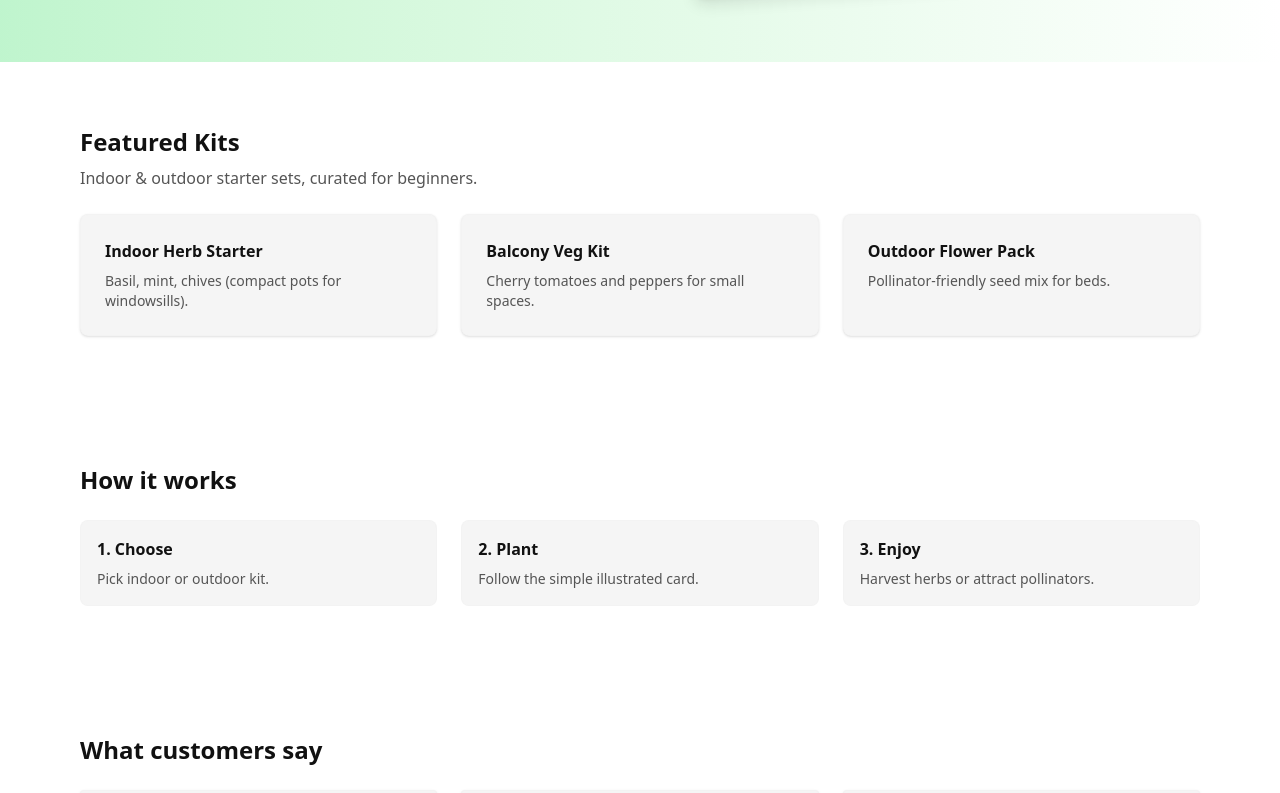
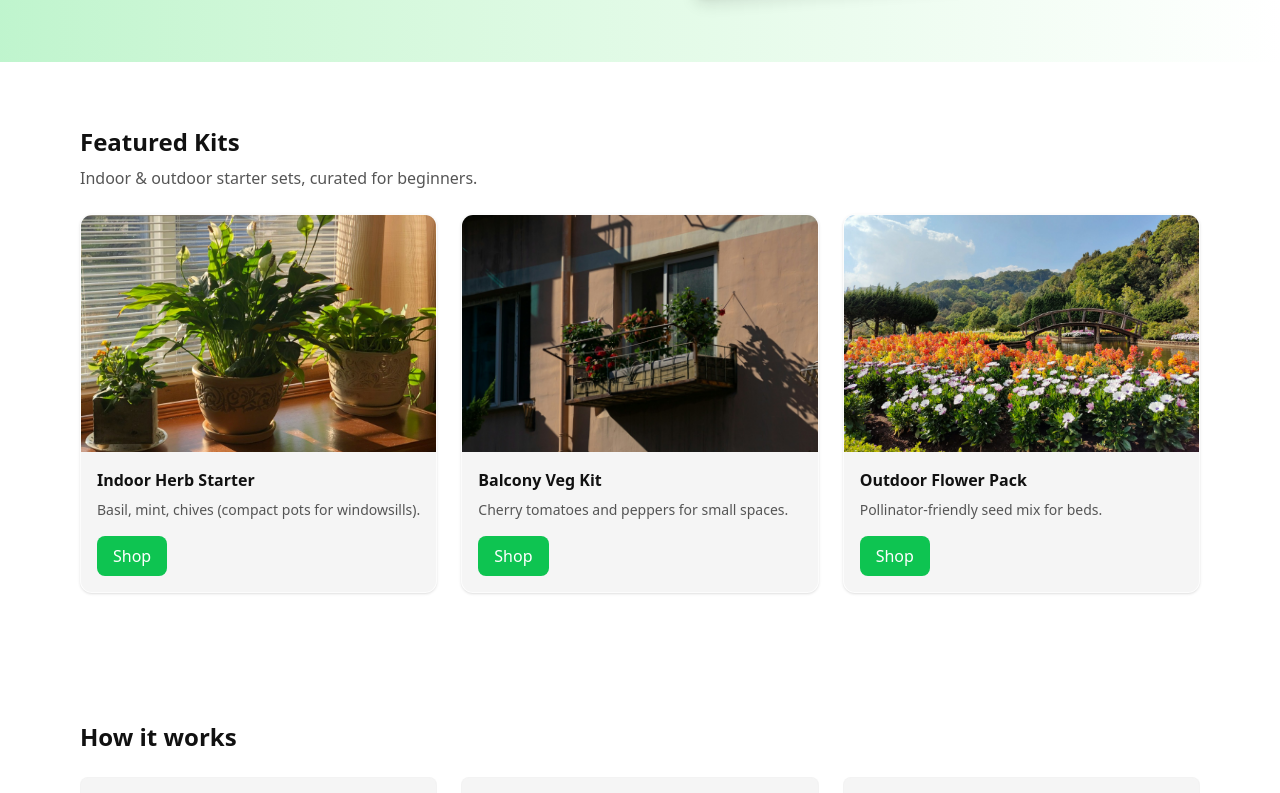
Before and after one commit to akabassijgos/garden-kits-landing, a website built with Vite: page index.html in a window 1280 px wide. Shown: the part 671-1464 px from the top of the page. Built offline with nearby package versions, Linux system fonts and the light colour scheme.

Commit message:
Added images and shop buttons to the Featured Kits section to make the cards more engaging and interactive

```diff
--- a/index.html
+++ b/index.html
@@ -90,23 +90,66 @@
         <!-- Featured Kits -->
         <section id="kits" class="max-w-6xl mx-auto px-4 py-16">
             <h2 class="text-2xl font-bold">Featured Kits</h2>
-            <p class="mt-2 text-text-secondary">Indoor & outdoor starter sets, curated for beginners.</p>
+            <p class="mt-2 text-text-secondary">
+                Indoor & outdoor starter sets, curated for beginners.
+            </p>
 
-            <!-- Grid: 3 cards (example placeholders) -->
             <div class="mt-6 grid gap-6 sm:grid-cols-2 lg:grid-cols-3">
-                <article class="p-6 bg-surface rounded-lg shadow-sm border border-border/10">
-                    <h3 class="font-semibold">Indoor Herb Starter</h3>
-                    <p class="mt-2 text-sm text-text-secondary">Basil, mint, chives (compact pots for windowsills).</p>
+                <!-- Card 1 -->
+                <article
+                    class="h-full flex flex-col rounded-xl overflow-hidden shadow-sm hover:shadow-xl hover:scale-105 border border-border/10 transition-all ease-in-out duration-300">
+                    <img src="./images/indoor-herb-starter.jpg" alt="Green plant on brown clay pot"
+                        class="aspect-3/2 object-cover">
+                    <div class="flex flex-col justify-between flex-1 p-4 bg-surface">
+                        <div>
+                            <h3 class="font-semibold">Indoor Herb Starter</h3>
+                            <p class="mt-2 text-sm text-text-secondary">
+                                Basil, mint, chives (compact pots for windowsills).
+                            </p>
+                        </div>
+                        <button type="button"
+                            class="mt-4 w-fit px-4 py-2 bg-primary text-white rounded-lg hover:bg-primary-dark active:bg-primary-dark transition cursor-pointer">
+                            Shop
+                        </button>
+                    </div>
                 </article>
 
-                <article class="p-6 bg-surface rounded-lg shadow-sm border border-border/10">
-                    <h3 class="font-semibold">Balcony Veg Kit</h3>
-                    <p class="mt-2 text-sm text-text-secondary">Cherry tomatoes and peppers for small spaces.</p>
+                <!-- Card 2 -->
+                <article
+                    class="h-full flex flex-col rounded-xl overflow-hidden shadow-sm hover:shadow-xl hover:scale-105 border border-border/10 transition-all ease-in-out duration-300">
+                    <img src="./images/balcony-veg-kit.jpg" alt="A balcony with a planter filled with flowers"
+                        class="aspect-3/2 object-cover">
+                    <div class="flex flex-col justify-between flex-1 p-4 bg-surface">
+                        <div>
+                            <h3 class="font-semibold">Balcony Veg Kit</h3>
+                            <p class="mt-2 text-sm text-text-secondary">
+                                Cherry tomatoes and peppers for small spaces.
+                            </p>
+                        </div>
+                        <button type="button"
+                            class="mt-4 w-fit px-4 py-2 bg-primary text-white rounded-lg hover:bg-primary-dark active:bg-primary-dark transition cursor-pointer">
+                            Shop
+                        </button>
+                    </div>
                 </article>
 
-                <article class="p-6 bg-surface rounded-lg shadow-sm border border-border/10">
-                    <h3 class="font-semibold">Outdoor Flower Pack</h3>
-                    <p class="mt-2 text-sm text-text-secondary">Pollinator-friendly seed mix for beds.</p>
+                <!-- Card 3 -->
+                <article
+                    class="h-full flex flex-col rounded-xl overflow-hidden shadow-sm hover:shadow-xl hover:scale-105 border border-border/10 transition-all ease-in-out duration-300">
+                    <img src="./images/outdoor-flower-pack.jpg" alt="A bridge over a river surrounded by lots of flowers"
+                        class="aspect-3/2 object-cover">
+                    <div class="flex flex-col justify-between flex-1 p-4 bg-surface">
+                        <div>
+                            <h3 class="font-semibold">Outdoor Flower Pack</h3>
+                            <p class="mt-2 text-sm text-text-secondary">
+                                Pollinator-friendly seed mix for beds.
+                            </p>
+                        </div>
+                        <button type="button"
+                            class="mt-4 w-fit px-4 py-2 bg-primary text-white rounded-lg hover:bg-primary-dark active:bg-primary-dark transition cursor-pointer">
+                            Shop
+                        </button>
+                    </div>
                 </article>
             </div>
         </section>
```
Also changed, not shown: README.md, public/images/balcony-veg-kit.jpg (added), public/images/indoor-herb-starter.jpg (added), public/images/outdoor-flower-pack.jpg (added).
